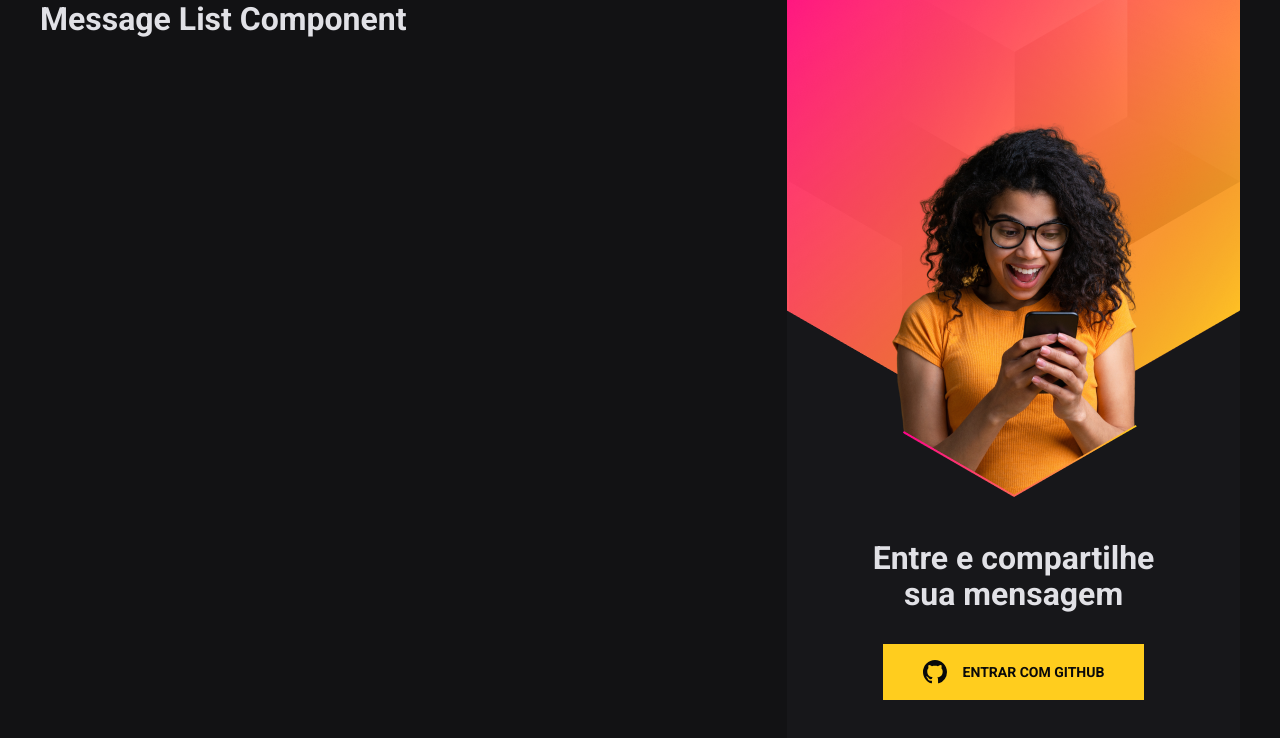
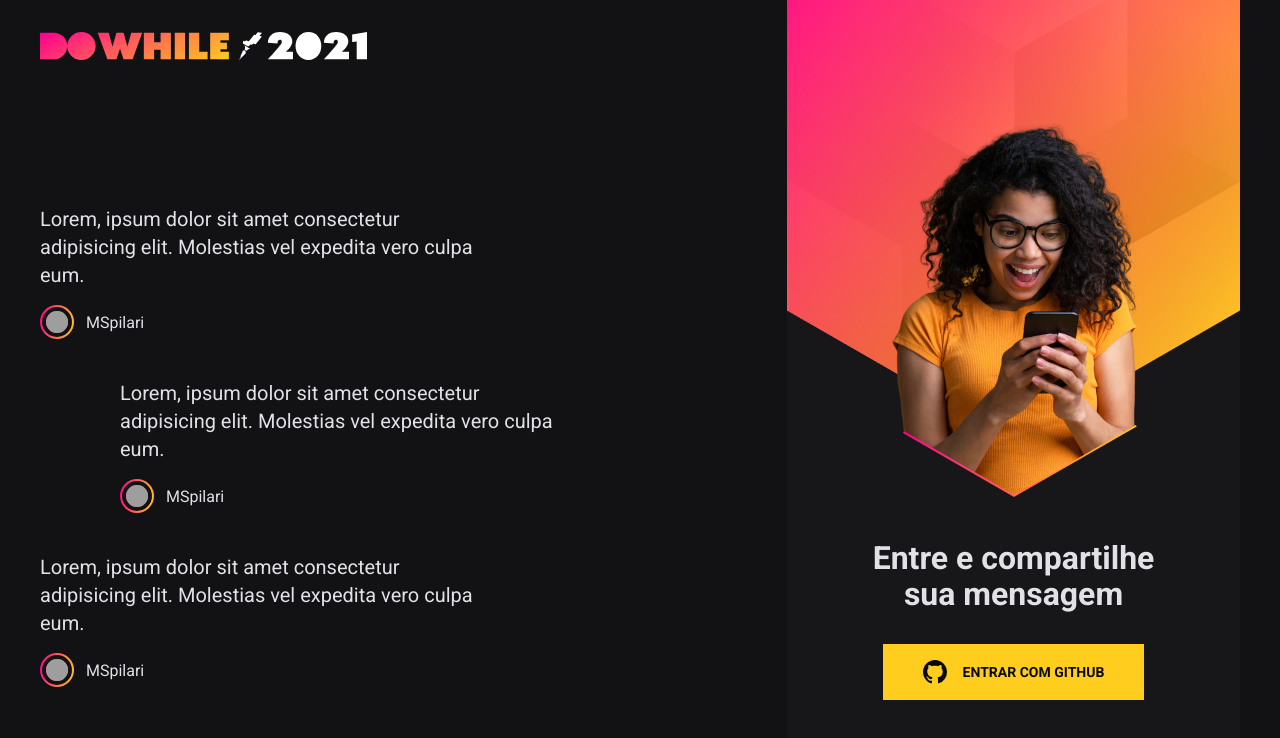
Before and after one commit to MSpilari/FrontSocketIo, a React (Vite) app: page / in a window 1280 px wide. Shown: the top 738 px of the page. Built offline with nearby package versions, Linux system fonts and the light colour scheme; grey boxes are pictures that could not be loaded.

Commit message:
Finalizado a estrutura e a estilização do MessageList

```diff
--- a/src/components/MessageList/index.tsx
+++ b/src/components/MessageList/index.tsx
@@ -1,5 +1,51 @@
+import logoImg from '../../assets/logo.svg'
+import styles from './styles.module.scss'
+
 const MessageList = () => {
-	return <h1>Message List Component</h1>
+	return (
+		<div className={styles.messageListWrapper}>
+			<img src={logoImg} alt='DoWhile Logo' />
+
+			<ul className={styles.messageList}>
+				<li className={styles.message}>
+					<p className={styles.messageContent}>
+						Lorem, ipsum dolor sit amet consectetur adipisicing elit. Molestias
+						vel expedita vero culpa eum.
+					</p>
+					<div className={styles.messageUser}>
+						<div className={styles.userImage}>
+							<img src='https://github.com/MSpilari.png' alt='User Image' />
+						</div>
+						<span>MSpilari</span>
+					</div>
+				</li>
+				<li className={styles.message}>
+					<p className={styles.messageContent}>
+						Lorem, ipsum dolor sit amet consectetur adipisicing elit. Molestias
+						vel expedita vero culpa eum.
+					</p>
+					<div className={styles.messageUser}>
+						<div className={styles.userImage}>
+							<img src='https://github.com/MSpilari.png' alt='User Image' />
+						</div>
+						<span>MSpilari</span>
+					</div>
+				</li>
+				<li className={styles.message}>
+					<p className={styles.messageContent}>
+						Lorem, ipsum dolor sit amet consectetur adipisicing elit. Molestias
+						vel expedita vero culpa eum.
+					</p>
+					<div className={styles.messageUser}>
+						<div className={styles.userImage}>
+							<img src='https://github.com/MSpilari.png' alt='User Image' />
+						</div>
+						<span>MSpilari</span>
+					</div>
+				</li>
+			</ul>
+		</div>
+	)
 }
 
 export { MessageList }
--- /dev/null
+++ b/src/components/MessageList/styles.module.scss
@@ -0,0 +1,59 @@
+.messageListWrapper {
+	display: flex;
+	flex-direction: column;
+
+	justify-content: space-between;
+	align-items: flex-start;
+
+	> img {
+		height: 28px;
+		margin: 32px 0;
+	}
+}
+
+.messageList {
+	list-style: none;
+	display: flex;
+	flex-direction: column;
+	justify-content: center;
+	gap: 40px;
+	flex: 1;
+
+	.message {
+		max-width: 440px;
+
+		&:nth-child(2) {
+			margin-left: 80px;
+		}
+
+		.messageContent {
+			font-size: 20px;
+			line-height: 28px;
+		}
+
+		.messageUser {
+			margin-top: 16px;
+			display: flex;
+			align-items: center;
+
+			.userImage {
+				padding: 2px;
+				background: linear-gradient(100deg, #ff008e 0.48%, #ffcd1e 100%);
+				border-radius: 50%;
+				line-height: 0;
+
+				img {
+					width: 30px;
+					height: 30px;
+					border-radius: 50%;
+					border: 4px solid #121214;
+				}
+			}
+
+			span {
+				font-size: 16px;
+				margin-left: 12px;
+			}
+		}
+	}
+}
```
